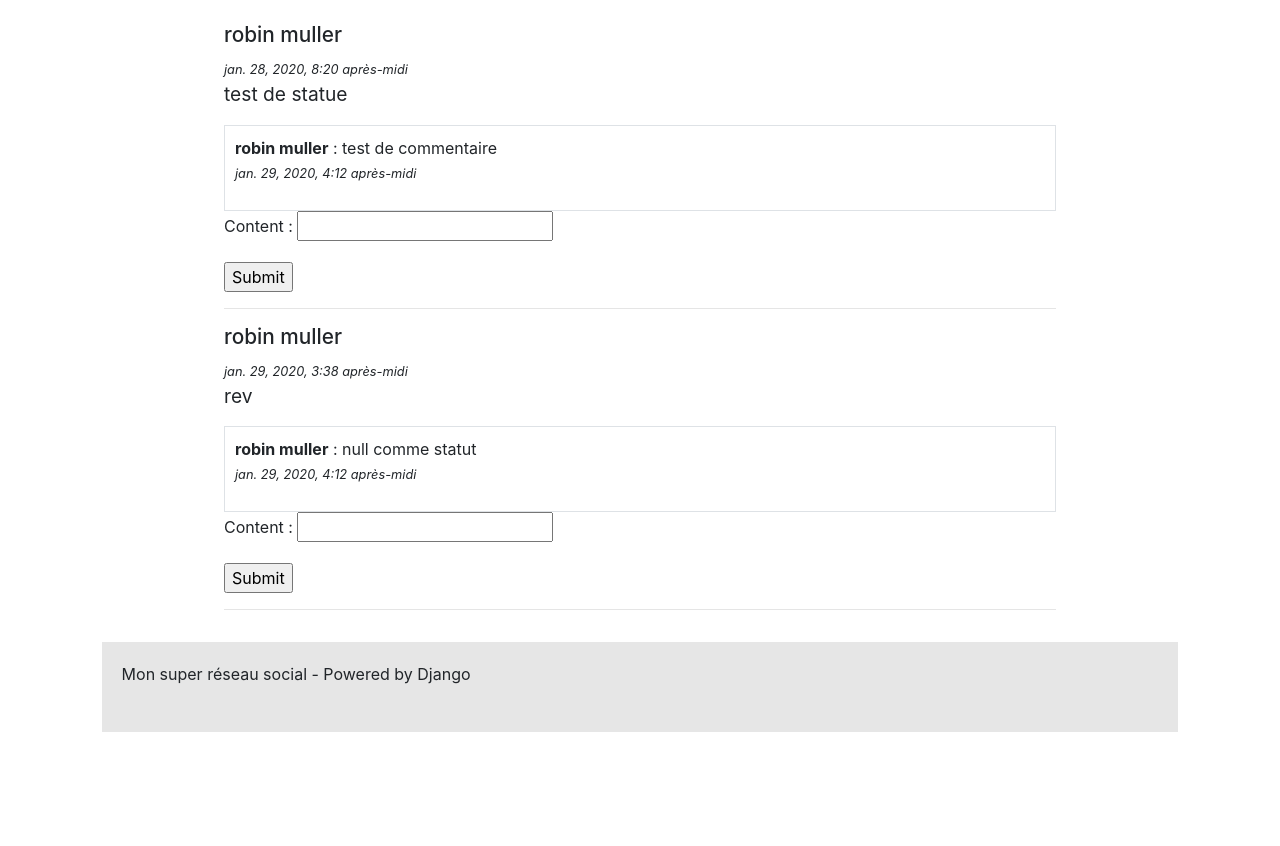
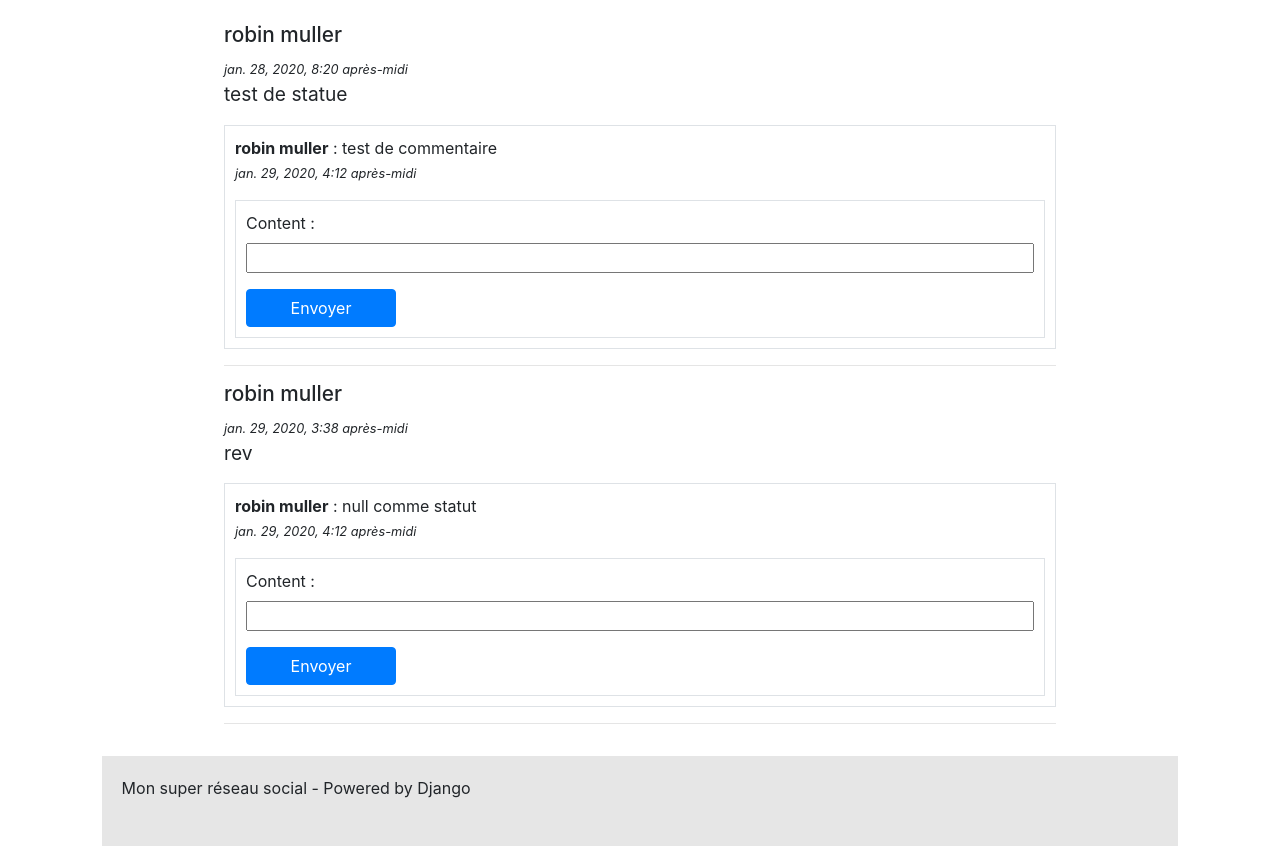
Before and after one commit to Romutech/social_network, a Django app: page /profile/1 in a window 1280 px wide. Shown: the part 167-1013 px from the top of the page. Before the commit the page ends 899 px from the top, so only its background shows below. Run offline with Django 3.2, Linux system fonts and the light colour scheme; data comes from the database, SQL or seed files in the repository; both versions use the stored data as it was after the commit; some libraries are stand-ins or nearby versions.

Commit message:
design form

```diff
--- a/social/templates/social/show_profile.html
+++ b/social/templates/social/show_profile.html
@@ -11,6 +11,7 @@
 			<div class="status">{{ status }}</div>
 		</p>
 		<div class="border">
+			{% if status.comment_set.all.count > 0 %}
 				{% for comment in status.comment_set.all %}
 					<p>
 						<b>{{ comment.author.firstname }} {{ comment.author.lastname }}</b> : {{ comment.content }}
@@ -18,14 +19,17 @@
 						<i>{{ comment.date }}</i>
 					</p>
 				{% endfor %}
-		</div>
+			{% endif %}
+			<div class="border">
 				<form action="{% url "show_profile" profile.id  %}" method="post">
 				    {% csrf_token %}
 				    <input type="hidden" name="author" value="{{ profile.id }}">
 				    <input type="hidden" name="status" value="{{ status.id }}">
 				    {{ form.as_p }}
-		    <input type="submit" value="Submit" />
+				    <input class="btn btn-primary" type="submit" value="Envoyer" />
 				</form>
+			</div>
+		</div>
 		<hr>
 	{% endfor %}
 {% endblock%}
--- a/templates/base.html
+++ b/templates/base.html
@@ -20,9 +20,11 @@
 			background: #E6E6E6;
 		}
 
-		.border {padding: 10px;}
 		.content {padding-right: 15%;padding-left: 15%;}
 		.status {font-size: 1.2em;}
+		.border {padding: 10px;}
+		.btn {width: 150px;}
+		input {width:100%;}
 		h1 {font-size: 1.4em;}
 		h2 {font-size: 1.3em;}
 		i {font-size: 0.8em;}
```
Also changed, not shown: db.sqlite3. Lines whose indentation alone changed are shown as unchanged.
